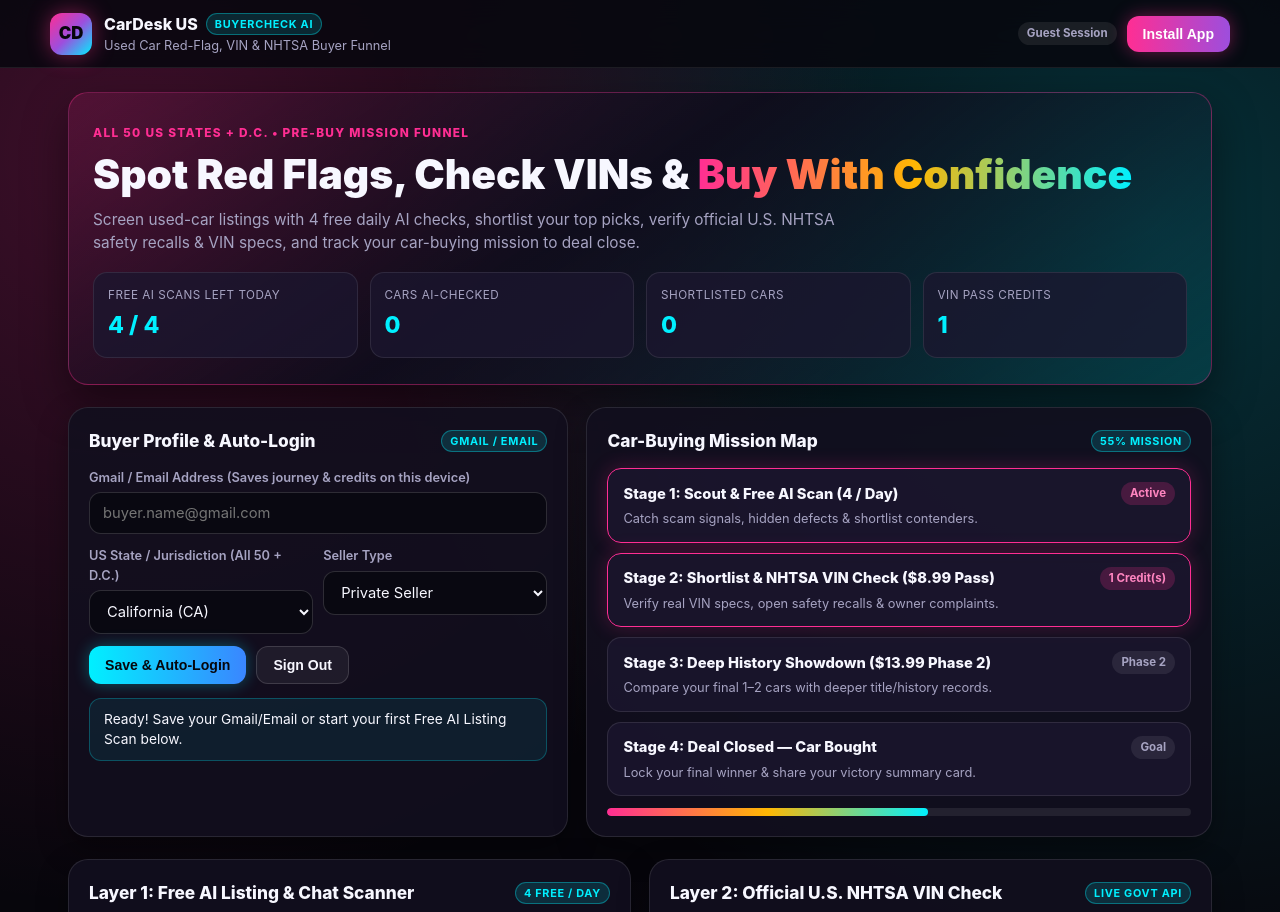
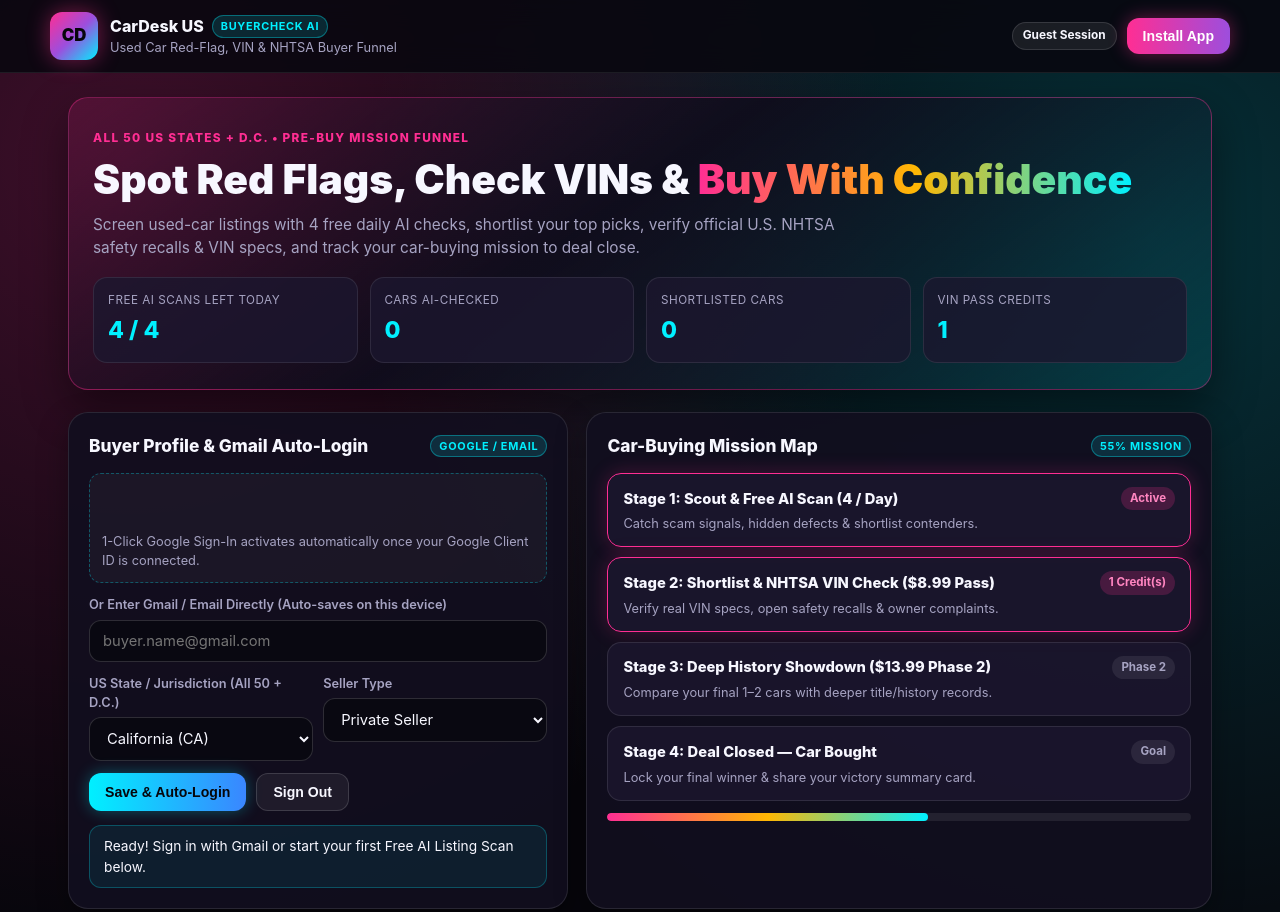
Before and after one commit to mankiniamma-arch/buyercheck, a plain HTML site: page index.html in a window 1280 px wide. Shown: the top 912 px of the page. Drawn offline with Linux system fonts and the light colour scheme.

Commit message:
Update index.html

```diff
--- a/index.html
+++ b/index.html
@@ -7,11 +7,15 @@
   <meta name="description" content="BuyerCheck by CarDesk US — Used Car Red-Flag, VIN & NHTSA Buyer Funnel for All 50 US States + D.C." />
   <title>BuyerCheck — CarDesk US | Used Car Red-Flag, VIN & NHTSA Funnel</title>
   <link rel="manifest" href="./manifest.json" />
+  <link rel="icon" type="image/jpeg" href="./logo.jpeg" />
+  <link rel="apple-touch-icon" href="./logo.jpeg" />
+  <!-- Google Identity Services (Real Gmail 1-Click & Auto-Login) -->
+  <script src="https://accounts.google.com/gsi/client" async defer></script>
   <style>
     :root {
       --bg-dark: #07060c;
-      --bg-card: rgba(18, 15, 31, 0.9);
-      --bg-card-soft: rgba(28, 23, 47, 0.78);
+      --bg-card: rgba(18, 15, 31, 0.92);
+      --bg-card-soft: rgba(28, 23, 47, 0.8);
       --neon-pink: #ff2e93;
       --neon-cyan: #00f0ff;
       --neon-violet: #9d4edd;
@@ -20,7 +24,7 @@
       --neon-red: #ff4d6d;
       --text-main: #f7f7ff;
       --text-muted: #a6a3c2;
-      --border-glow: rgba(255, 46, 147, 0.35);
+      --border-glow: rgba(255, 46, 147, 0.38);
       --radius-lg: 20px;
       --radius-md: 14px;
     }
@@ -45,7 +49,7 @@
       top: 0;
       z-index: 50;
       backdrop-filter: blur(14px);
-      background: rgba(8, 7, 15, 0.86);
+      background: rgba(8, 7, 15, 0.88);
       border-bottom: 1px solid rgba(255, 255, 255, 0.08);
       padding: 12px 18px;
     }
@@ -62,12 +66,22 @@
 
     .brand-group { display: flex; align-items: center; gap: 12px; }
 
-    .cd-logo {
-      width: 42px;
-      height: 42px;
+    .cd-logo-img {
+      width: 48px;
+      height: 48px;
+      border-radius: 12px;
+      object-fit: cover;
+      border: 1px solid rgba(255, 46, 147, 0.5);
+      box-shadow: 0 0 18px rgba(0, 240, 255, 0.35);
+      background: #0d0b18;
+    }
+
+    .cd-logo-fallback {
+      width: 48px;
+      height: 48px;
       border-radius: 12px;
       background: linear-gradient(135deg, var(--neon-pink), var(--neon-violet), var(--neon-cyan));
-      display: grid;
+      display: none;
       place-items: center;
       font-weight: 900;
       font-size: 1.05rem;
@@ -92,6 +106,27 @@
     .brand-sub { font-size: 0.8rem; color: var(--text-muted); }
 
     .top-actions { display: flex; align-items: center; gap: 10px; flex-wrap: wrap; }
+
+    .profile-chip {
+      display: inline-flex;
+      align-items: center;
+      gap: 7px;
+      font-size: 0.74rem;
+      font-weight: 700;
+      padding: 4px 10px;
+      border-radius: 999px;
+      background: rgba(255, 255, 255, 0.08);
+      color: var(--text-main);
+      border: 1px solid rgba(255, 255, 255, 0.12);
+    }
+
+    .profile-avatar {
+      width: 22px;
+      height: 22px;
+      border-radius: 50%;
+      object-fit: cover;
+      display: none;
+    }
 
     .btn {
       border: none;
@@ -177,6 +212,20 @@
 
     .card-header { display: flex; align-items: center; justify-content: space-between; gap: 10px; margin-bottom: 14px; flex-wrap: wrap; }
     .card-title { font-size: 1.08rem; font-weight: 800; }
+
+    .google-auth-box {
+      padding: 12px;
+      border-radius: 12px;
+      background: rgba(255, 255, 255, 0.04);
+      border: 1px dashed rgba(0, 240, 255, 0.3);
+      margin-bottom: 12px;
+    }
+
+    #googleSignInBtnWrap {
+      display: flex;
+      align-items: center;
+      min-height: 40px;
+    }
 
     .field-group { display: grid; gap: 12px; margin-bottom: 14px; }
     label { display: block; font-size: 0.8rem; color: var(--text-muted); margin-bottom: 5px; font-weight: 600; }
@@ -375,7 +424,13 @@
   <header class="topbar">
     <div class="topbar-inner">
       <div class="brand-group">
-        <div class="cd-logo">CD</div>
+        <img
+          src="./logo.jpeg"
+          alt="CarDesk US Logo"
+          class="cd-logo-img"
+          onerror="this.style.display='none'; document.getElementById('logoFallback').style.display='grid';"
+        />
+        <div id="logoFallback" class="cd-logo-fallback">CD</div>
         <div>
           <div class="brand-title">
             <span>CarDesk US</span>
@@ -385,7 +440,10 @@
         </div>
       </div>
       <div class="top-actions">
-        <span id="profileBadge" class="stage-pill">Guest Session</span>
+        <span class="profile-chip">
+          <img id="profileAvatar" class="profile-avatar" alt="Profile" />
+          <span id="profileBadge">Guest Session</span>
+        </span>
         <button id="installBtn" class="btn btn-install" type="button">Install App</button>
       </div>
     </div>
@@ -420,16 +478,24 @@
 
     <div id="victoryBanner" class="victory-banner"></div>
 
-    <!-- Profile + Animated Visual Journey -->
+    <!-- Profile (Google 1-Click Sign-In + Auto-Login) + Animated Visual Journey -->
     <section class="main-grid">
       <div class="card">
         <div class="card-header">
-          <h2 class="card-title">Buyer Profile &amp; Auto-Login</h2>
-          <span class="badge-neon">Gmail / Email</span>
+          <h2 class="card-title">Buyer Profile &amp; Gmail Auto-Login</h2>
+          <span class="badge-neon">Google / Email</span>
         </div>
+
+        <div class="google-auth-box">
+          <div id="googleSignInBtnWrap"></div>
+          <div id="googleAuthHint" class="brand-sub" style="margin-top:6px;">
+            1-Click Google Sign-In activates automatically once your Google Client ID is connected.
+          </div>
+        </div>
+
         <div class="field-group">
           <div>
-            <label for="buyerEmail">Gmail / Email Address (Saves journey &amp; credits on this device)</label>
+            <label for="buyerEmail">Or Enter Gmail / Email Directly (Auto-saves on this device)</label>
             <input id="buyerEmail" type="email" placeholder="buyer.name@gmail.com" />
           </div>
           <div class="row-2">
@@ -452,7 +518,7 @@
           </div>
         </div>
         <div id="statusBanner" class="status-banner">
-          Ready! Save your Gmail/Email or start your first Free AI Listing Scan below.
+          Ready! Sign in with Gmail or start your first Free AI Listing Scan below.
         </div>
       </div>
 
```
